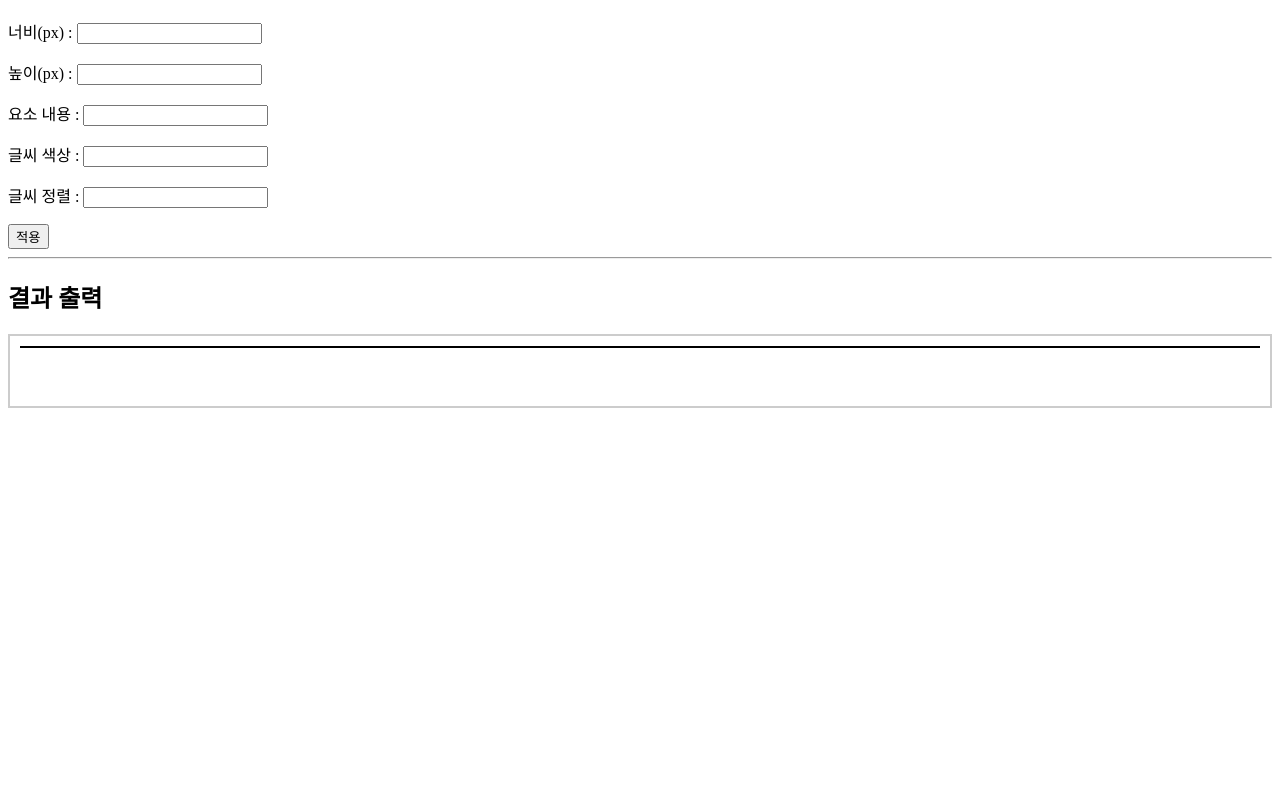
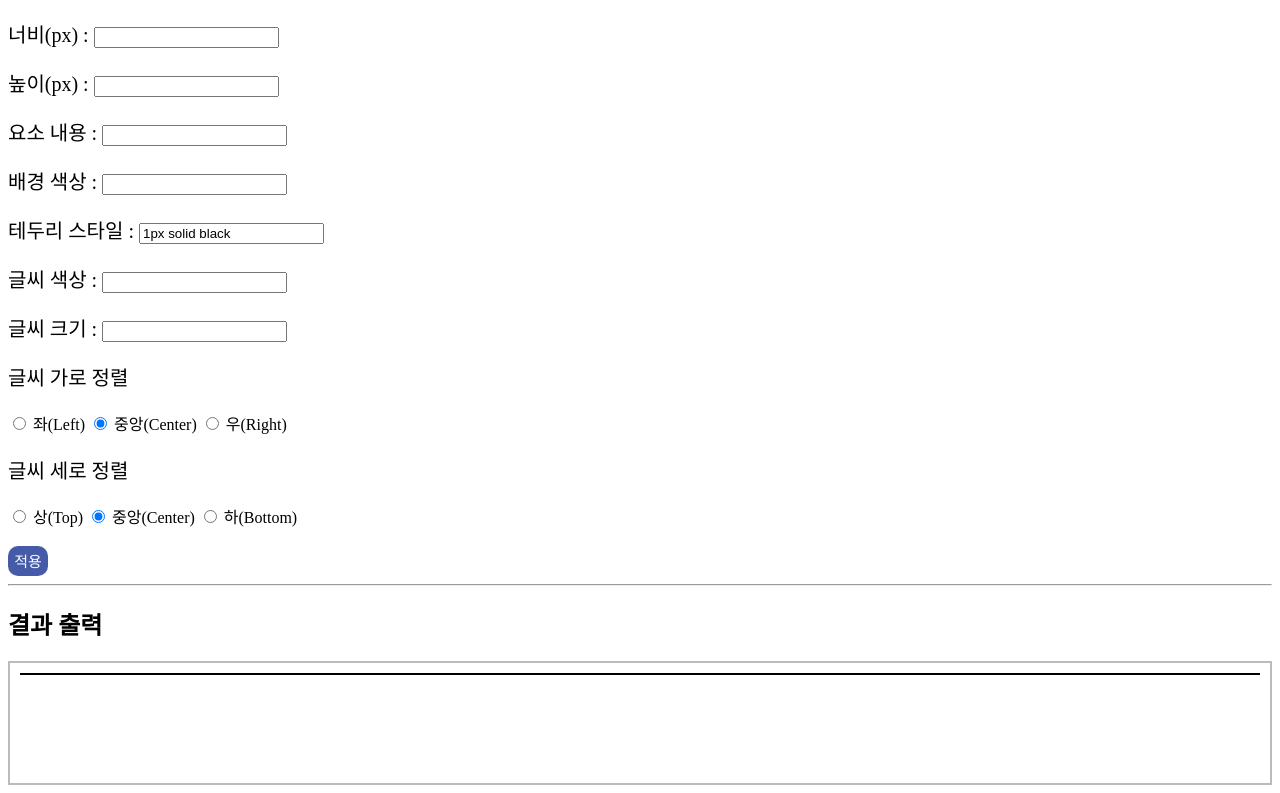
Before and after one commit to GPS425/04_WebFront, a plain HTML site: page 3_Javascript/html/JSPractice.html in a window 1280 px wide. Both pictures are taken after a click on the button "적용". Shown: the part 70-863 px from the top of the page. Before the commit the page ends 800 px from the top, so only its background shows below. Drawn offline with Linux system fonts and the light colour scheme.

Commit message:
20251118

```diff
--- /dev/null
+++ b/3_Javascript/css/JSPractice.css
@@ -0,0 +1,14 @@
+#applyButton {
+  background-color: #455BA8;
+  border: none;
+  cursor: pointer;
+  border-radius: 10px;
+  width: 40px;
+  height: 30px;
+  font-size: 15px;
+  color: white;
+}
+
+p {
+  font-size: 20px;
+}
--- a/3_Javascript/html/JSPractice.html
+++ b/3_Javascript/html/JSPractice.html
@@ -5,31 +5,39 @@
   <meta name="viewport" content="width=device-width, initial-scale=1.0">
   <title>practice</title>
   <style>
-        #output {
-            border: 2px solid #ccc;
-            padding: 10px;
-            min-height: 50px;
-            margin-top: 20px;
-            font-size: 16px;
-        }
-    </style>
+    #output {
+      border: 2px solid #bbb;
+      padding: 10px;
+      min-height: 100px;
+      margin-top: 20px;
+    }
+  </style>
+  <link rel="stylesheet" href="../css/JSPractice.css">
 </head>
 <body>
   <h1>JS로 동적 요소 만들어보기</h1>
   <p>너비(px) : <input type="number" id="inputWidth"></p>
   <p>높이(px) : <input type="number" id="inputHeight"></p>
-  <p>요소 내용 : <input type="text" id="inputContent"></p>
+  <p>요소 내용 : <input type="text" id="inputText"></p>
+  <p>배경 색상 : <input type="text" id="backgroundColor"></p>
+  <p>테두리 스타일 : <input type="text" id="borderStyle" value="1px solid black"></p>
   <p>글씨 색상 : <input type="text" id="inputColor"></p>
-  <p>글씨 정렬 : <input type="text" id="inputAlign"></p>
-
+  <p>글씨 크기 : <input type="number" id="inputFontSize"></p>
+  <p>글씨 가로 정렬</p>
+  <label><input type="radio" name="alignX" value="flex-start"> 좌(Left)</label>
+  <label><input type="radio" name="alignX" value="center" checked> 중앙(Center)</label>
+  <label><input type="radio" name="alignX" value="flex-end"> 우(Right)</label>
+  <p>글씨 세로 정렬</p>
+  <label><input type="radio" name="alignY" value="flex-start"> 상(Top)</label>
+  <label><input type="radio" name="alignY" value="center" checked> 중앙(Center)</label>
+  <label><input type="radio" name="alignY" value="flex-end"> 하(Bottom)</label>
+  <br><br>
   <button id="applyButton">적용</button>
 
   <hr>
 
   <h2>결과 출력</h2>
-  <div id="output">
-
-  </div>
+  <div id="output"></div>
 
   <script src="../js/JSPractice.js"></script>
 
--- a/3_Javascript/js/JSPractice.js
+++ b/3_Javascript/js/JSPractice.js
@@ -1,27 +1,33 @@
-document.getElementById('applyButton').addEventListener('click', function() {
+document.getElementById("applyButton").addEventListener("click", () => {
+  // 1. 입력값 가져오기
   const width = document.getElementById('inputWidth').value;
   const height = document.getElementById('inputHeight').value;
-    const content = document.getElementById('inputContent').value;
+  const backColor = document.getElementById('backgroundColor').value;
+  const border = document.getElementById('borderStyle').value;
+  const text = document.getElementById('inputText').value;
+  const fontSize = document.getElementById('inputFontSize').value;
   const color = document.getElementById('inputColor').value;
-    const align = document.getElementById('inputAlign').value;
+  const alignX = document.querySelector('input[name="alignX"]:checked').value;
+  const alignY = document.querySelector('input[name="alignY"]:checked').value;
 
+  // 2. 새 요소 생성
   const newElement = document.createElement('div');
 
+  // 3. 요소 스타일, 내용 적용
+  newElement.style.display = 'flex';
   newElement.style.width = width + 'px';
   newElement.style.height = height + 'px';
+  newElement.style.color = color;
+  newElement.style.border = border;
+  newElement.style.fontSize = fontSize + 'px';
+  newElement.style.backgroundColor = backColor;
+  newElement.innerText = text;
+  newElement.style.justifyContent = alignX;
+  newElement.style.alignItems = alignY;
 
-    newElement.style.color = color;
+  // 결과 출력하기
+  const output = document.getElementById('output');
 
-    newElement.style.textAlign = align;
-
-    newElement.style.backgroundColor = '#f0f0f0';
-    newElement.style.border = '1px solid black';
-    newElement.style.lineHeight = height + 'px';
-
-    newElement.innerText = content;
-
-    const outputArea = document.getElementById('output');
-
-    outputArea.innerHTML = '';
-    outputArea.appendChild(newElement);
+  // 한 번 실행 뒤 다시 실행시키면 이미 있던 거 지우기
+  output.appendChild(newElement);
 });
```
Lines whose indentation alone changed are shown as unchanged.
